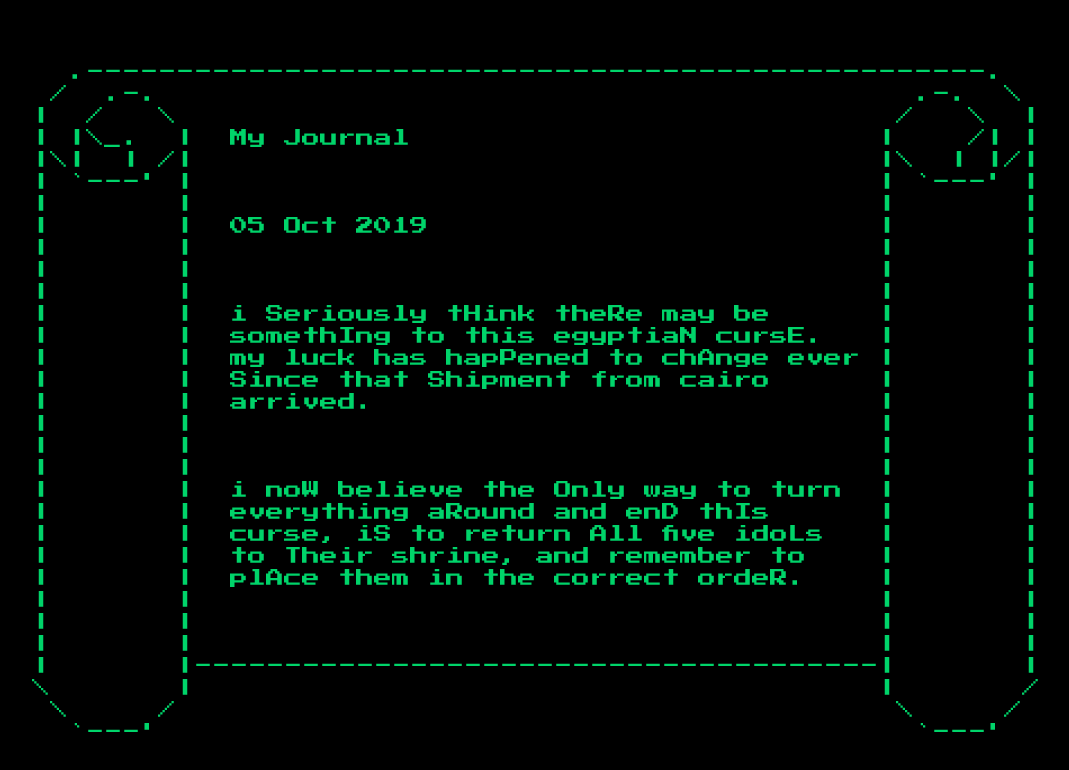
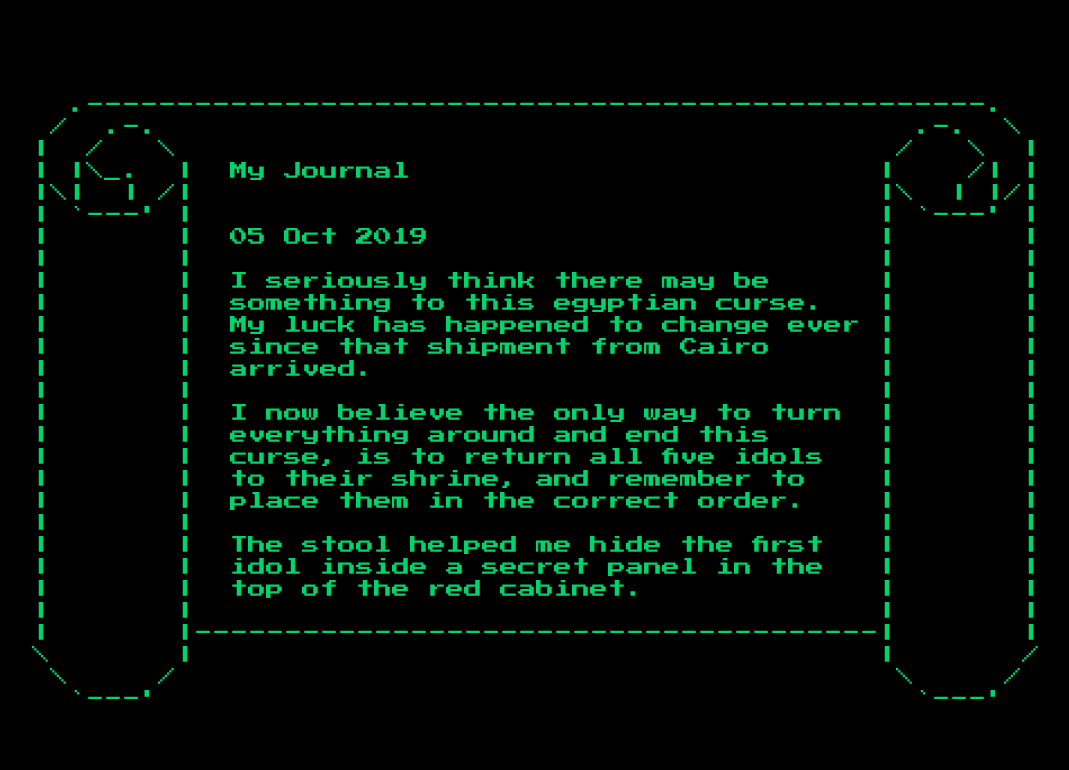
Before and after one commit to kevinclement/exitpuzzles-museum-computer-web, a Vue app: page /journal in a window 1280 px wide. Shown: the top 770 px of the page, without its empty margins (104-1173 px from the left). Built offline with nearby package versions, Linux system fonts and the light colour scheme; no server answers; the database is empty.

Commit message:
update journal

```diff
--- a/src/views/Journal.vue
+++ b/src/views/Journal.vue
@@ -9,26 +9,23 @@
 | |\_.  |  My Journal                          |    /| |
 |\|  | /|                                      |\  | |/|
 | `---' |                                      | `---' |
-|       |                                      |       |
 |       |  {{date}}                         |       |
 |       |                                      |       |
-|       |                                      |       |
-|       |                                      |       |
-|       |  i Seriously tHink theRe may be      |       |
-|       |  somethIng to this egyptiaN cursE.   |       |
-|       |  my luck has hapPened to chAnge ever |       |
-|       |  Since that Shipment from cairo      |       |
+|       |  I seriously think there may be      |       |
+|       |  something to this egyptian curse.   |       |
+|       |  My luck has happened to change ever |       |
+|       |  since that shipment from Cairo      |       |
 |       |  arrived.                            |       |
 |       |                                      |       |
+|       |  I now believe the only way to turn  |       |
+|       |  everything around and end this      |       |
+|       |  curse, is to return all five idols   |       |
+|       |  to their shrine, and remember to    |       |
+|       |  place them in the correct order.    |       |
 |       |                                      |       |
-|       |                                      |       |
-|       |  i noW believe the Only way to turn  |       |
-|       |  everything aRound and enD thIs      |       |
-|       |  curse, iS to return All five idoLs   |       |
-|       |  to Their shrine, and remember to    |       |
-|       |  plAce them in the correct ordeR.    |       |
-|       |                                      |       |
-|       |                                      |       |
+|       |  The stool helped me hide the first   |       |
+|       |  idol inside a secret panel in the   |       |
+|       |  top of the red cabinet.             |       |
 |       |                                      |       |
 |       |--------------------------------------|       |
 \       |                                      |       /
```
